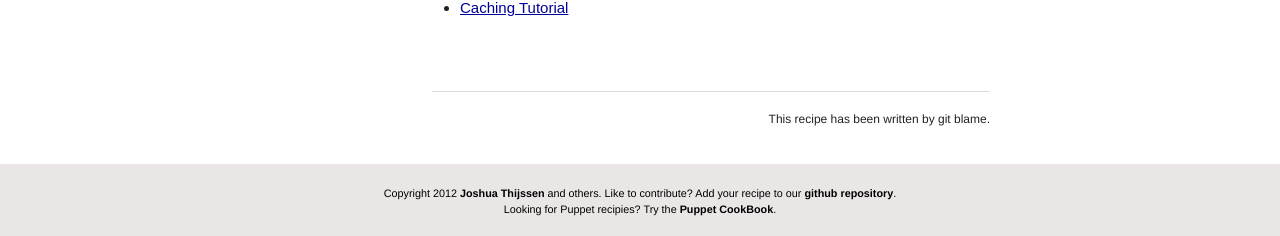
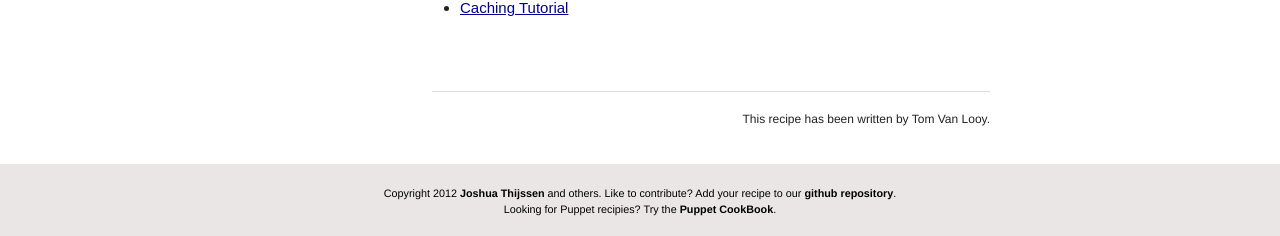
Before and after one commit to restcookbook/restcookbook, a Jekyll site: the page built from _posts/2012-12-18-caching.html, in a window 1280 px wide. Shown: the part 1084-1320 px from the top of the page. Built offline with Jekyll 4.4.1, drawn with Linux system fonts in a browser that asks for light colours.

Commit message:
add author

```diff
--- a/_posts/2012-12-18-caching.html
+++ b/_posts/2012-12-18-caching.html
@@ -2,7 +2,7 @@
 layout: recipe
 title: Caching your REST API
 category: Basics
-author: git blame
+author: Tom Van Looy
 ---
 
 <p class="question">Caching your REST API</p>
```
